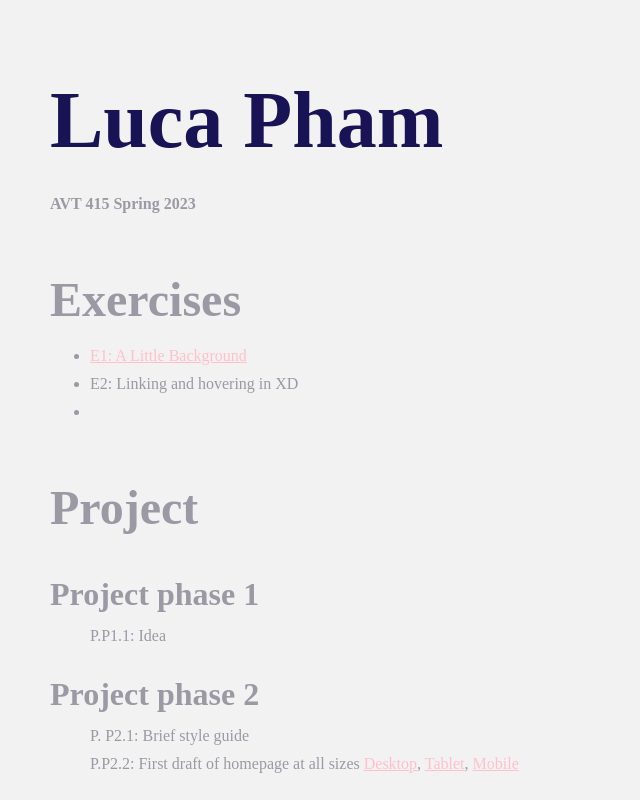
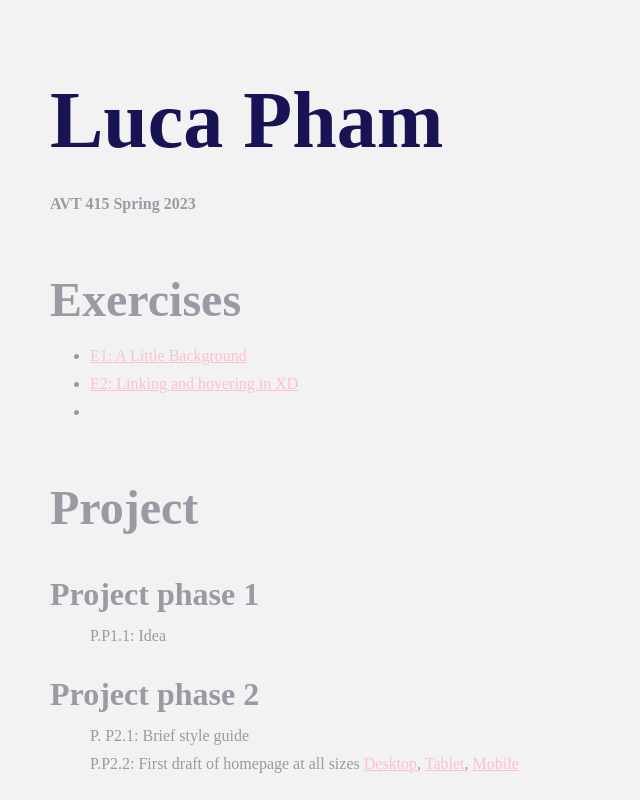
Before and after one commit to SmellyLuca/avt415, a plain HTML site: page index.html in a window 1280 px wide. Shown: the top 800 px of the page, without its empty margins (0-640 px from the left). Drawn offline with Linux system fonts and the light colour scheme.

Commit message:
Add files via upload

```diff
--- a/index.html
+++ b/index.html
@@ -12,24 +12,26 @@
 		<div class="column"><h2>Exercises</h2>
 			<ul>
 			<li><a href="https://www.figma.com/file/qHt7ZpV2IHUb7a63YQRu28/E1%3A-A-little-background?node-id=0%3A1&t=IQW2lTstX9wkhhWr-1" target="_blank">E1: A Little Background</a></li>
-			<li>E2: Linking and hovering in XD</li>
+			<li><a href="https://www.figma.com/proto/qHt7ZpV2IHUb7a63YQRu28/E1%3A-A-little-background?page-id=0%3A1&node-id=1%3A2&viewport=-45%2C39%2C0.32&scaling=contain&starting-point-node-id=1%3A2" target="_blank">E2: Linking and hovering in XD</a></li>
 			<li></li>
 			</ul>
 		</div>
 
 	<div class="column">
 		<h2>Project</h2>
+
 			<dl>
 				<dt>Project phase 1</dt>
 			<dd>P.P1.1: Idea</dd>
 			<dd></dd>
 			</dl>
+
 			<dl>
 				<dt>Project phase 2</dt>
-			<dd>P. P2.1: Brief style guide
-			</dd>
+			<dd>P. P2.1: Brief style guide</dd>
 			<dd>P.P2.2: First draft of homepage at all sizes <a href="#">Desktop</a>, <a href="#"> Tablet</a>, <a href="#"> Mobile</a> </dd>
 			</dl>
+
 			<dl>
 				<dt>Project phase 3</dt>
 			<dd>P.P3.1: Initial Protoypes for all pages at <a href="#">Desktop </a>size </dd>
@@ -37,5 +39,6 @@
 			<dd>P.P3.3: Project Portfolio</dd>
 			<dd>P.P3.4: Final Online Store <a href="#">Desktop</a>, <a href="#"> Tablet</a>, <a href="#"> Mobile</a></dd>
 			<dd>Project Portfolio</dd>
+			</dl>
 </body>
 </html>
```
